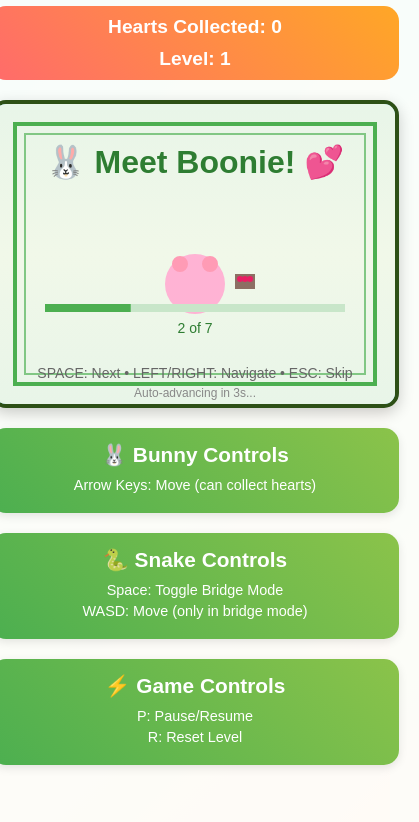
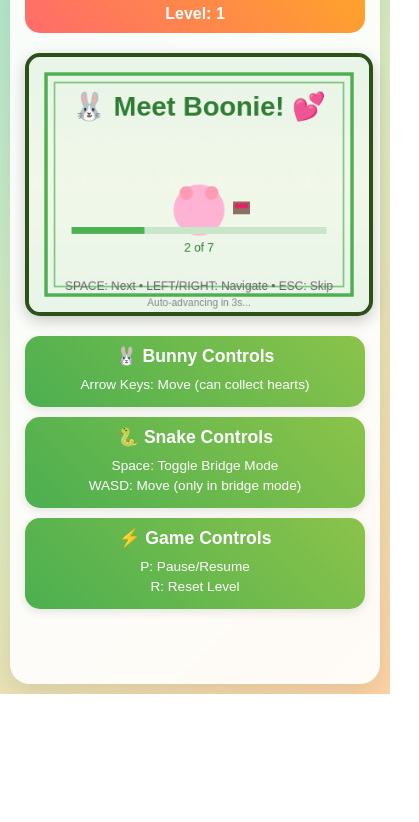
Before and after one commit to wesley-tan/boonie-snakie-game, a plain HTML site: page index.html in a window 390 px wide. Shown: the part 175-997 px from the top of the page, 419 px wide, since content can reach past the window. After the commit the page ends 869 px from the top, so only its background shows below. Drawn offline with Linux system fonts and the light colour scheme.

Commit message:
Fix responsive design: Canvas now adapts to screen size and works consistently across browsers

```diff
--- a/index.html
+++ b/index.html
@@ -13,7 +13,7 @@
             <div class="score">Hearts Collected: <span id="score">0</span></div>
             <div class="level">Level: <span id="level">1</span></div>
         </div>
-        <canvas id="gameCanvas" width="800" height="600"></canvas>
+        <canvas id="gameCanvas"></canvas>
         <div class="controls">
             <div class="control-section">
                 <h3>🐰 Bunny Controls</h3>
--- a/js/game.js
+++ b/js/game.js
@@ -316,11 +316,14 @@ function render() {
 function setupCanvasDimensions() {
     try {
         const container = canvas.parentElement;
-        const maxWidth = Math.min(800, window.innerWidth - 60);
-        const maxHeight = Math.min(600, window.innerHeight - 200);
+        const containerRect = container.getBoundingClientRect();
 
-        // Maintain aspect ratio
-        const aspectRatio = 800 / 600;
+        // Calculate available space more accurately
+        const maxWidth = Math.min(800, window.innerWidth - 80, containerRect.width - 40);
+        const maxHeight = Math.min(600, window.innerHeight - 300);
+
+        // Maintain aspect ratio (4:3)
+        const aspectRatio = 4 / 3;
         let canvasWidth = maxWidth;
         let canvasHeight = maxWidth / aspectRatio;
 
@@ -329,21 +332,32 @@ function setupCanvasDimensions() {
             canvasWidth = maxHeight * aspectRatio;
         }
 
-        // Set canvas dimensions
-        canvas.width = Math.max(canvasWidth, 400); // Minimum width
-        canvas.height = Math.max(canvasHeight, 300); // Minimum height
+        // Ensure minimum playable size
+        canvasWidth = Math.max(canvasWidth, 400);
+        canvasHeight = Math.max(canvasHeight, 300);
 
-        // Update CSS for proper display
+        // Set internal canvas dimensions (affects coordinate system)
+        canvas.width = Math.round(canvasWidth);
+        canvas.height = Math.round(canvasHeight);
+
+        // Set display dimensions to match (prevents scaling artifacts)
         canvas.style.width = canvas.width + 'px';
         canvas.style.height = canvas.height + 'px';
 
-        console.log(`Canvas set to ${canvas.width}x${canvas.height}`);
+        // Update terrain manager with new dimensions
+        if (terrainManager) {
+            terrainManager.setCanvasDimensions(canvas.width, canvas.height);
+        }
+
+        console.log(`📏 Canvas dimensions: ${canvas.width}x${canvas.height} (display: ${canvas.style.width} x ${canvas.style.height})`);
 
     } catch (error) {
         console.warn('Error setting up canvas dimensions, using fallback:', error);
-        // Fallback to fixed dimensions
+        // Fallback to standard dimensions
         canvas.width = 800;
         canvas.height = 600;
+        canvas.style.width = '800px';
+        canvas.style.height = '600px';
     }
 }
 
@@ -351,7 +365,18 @@ function setupCanvasDimensions() {
  * Handle window resize
  */
 function handleResize() {
-    setupCanvasDimensions();
+    // Add small delay to handle rapid resize events
+    clearTimeout(window.resizeTimeout);
+    window.resizeTimeout = setTimeout(() => {
+        setupCanvasDimensions();
+
+        // Update all systems that depend on canvas dimensions
+        if (terrainManager) {
+            terrainManager.setCanvasDimensions(canvas.width, canvas.height);
+        }
+
+        console.log('🔄 Window resized, canvas updated');
+    }, 100);
 }
 
 /**
--- a/style.css
+++ b/style.css
@@ -44,6 +44,8 @@ h1 {
     display: block;
     margin: 20px auto;
     box-shadow: 0 5px 15px rgba(0, 0, 0, 0.2);
+    max-width: 100%;
+    height: auto;
 }
 
 .controls {
@@ -96,18 +98,46 @@ h1 {
     color: #c62828;
 }
 
-@media (max-width: 600px) {
+@media (max-width: 768px) {
+    body {
+        padding: 10px;
+    }
+
+    .game-container {
+        max-width: 100%;
+        padding: 15px;
+    }
+
+    h1 {
+        font-size: 2em;
+    }
+
     .controls {
         flex-direction: column;
+        gap: 10px;
     }
 
     .game-info {
         flex-direction: column;
         gap: 10px;
+        font-size: 1em;
     }
 
     #gameCanvas {
-        width: 100%;
-        height: auto;
+        width: 100% !important;
+        height: auto !important;
+        margin: 10px auto;
+    }
+
+    .control-section {
+        padding: 10px 15px;
+    }
+
+    .control-section h3 {
+        font-size: 1.1em;
+    }
+
+    .control-section p {
+        font-size: 0.85em;
     }
 }
```
